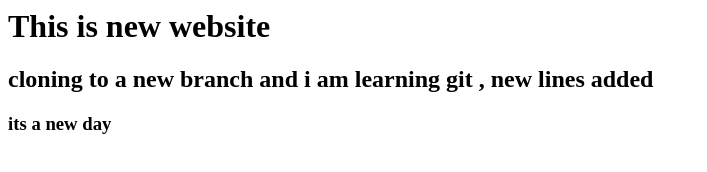
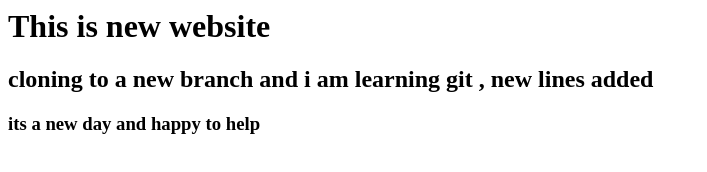
Before and after one commit to vikas99341/sample-25-03-21, a plain HTML site: page index.html in a window 1280 px wide. Shown: the whole page, without its empty margins (0-707 px from the left). Drawn offline with Linux system fonts and the light colour scheme.

Commit message:
main branch

```diff
--- a/index.html
+++ b/index.html
@@ -1,3 +1,3 @@
 <h1> This is new website </h1>
 <h2> cloning to a new branch and i am learning git , new lines added </h2>
-<h3> its a new day </h3>
+<h3> its a new day and happy to help </h3>
```
